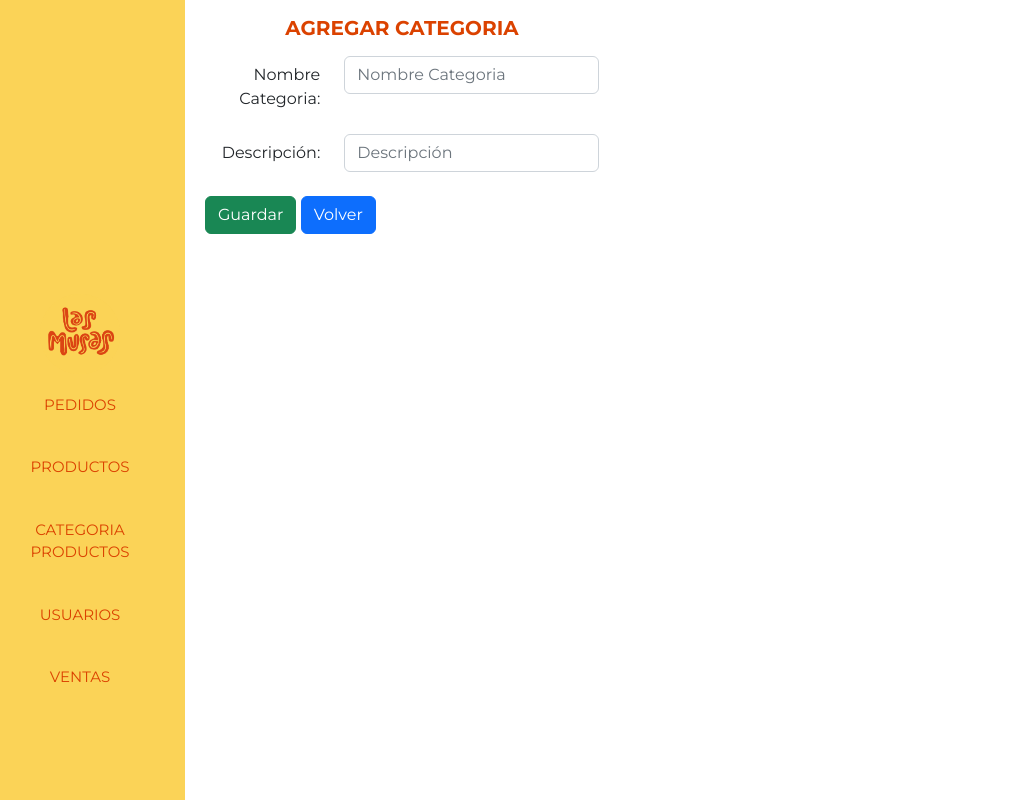
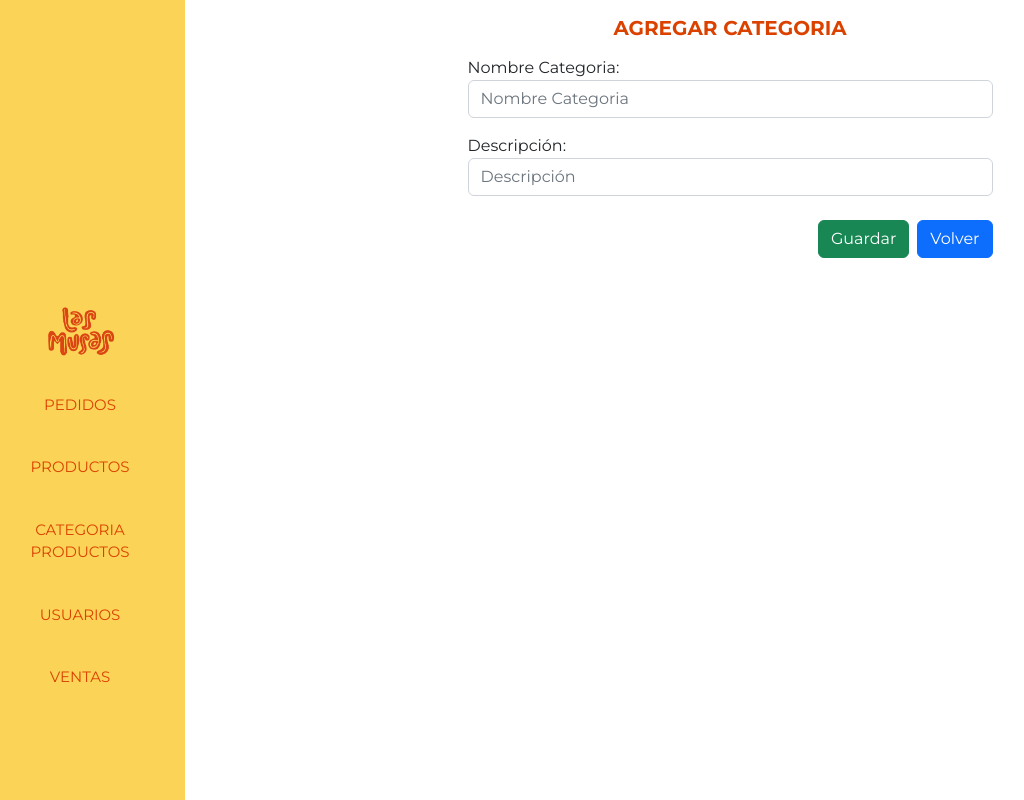
Before and after one commit to alonsobonilla/web-musas, a Flask app: template templates/admin/categoria/agregar.html in a window 1280 px wide. Shown: the whole page, without its empty margins (25-1049 px from the left). Run offline with Flask 3, Linux system fonts and the light colour scheme; the template is opened without the code that fills it, so the values that code supplies are empty.

Commit message:
Plantilla para formularios de agregar

```diff
--- a/templates/admin/categoria/agregar.html
+++ b/templates/admin/categoria/agregar.html
@@ -1,30 +1,44 @@
 {% extends "admin/main.html" %} {% block titulo %} Agregar categoria {% endblock
 %} {% block contenido %}
-<section class="d-inline-flex align-items-center m-auto justify-content-center">
-  <div class="">
-    <h3 class="m-3 fs-5 fw-bold">Agregar categoria</h3>
-    <form action="{{url_for('admin.categoria.guardar')}}" method="post">
-      <div class="mb-3 row">
-        <label class="col-sm-4 col-form-label text-end" for="nombreCategoria">Nombre Categoria:</label>
-        <div class="col-sm-8">
-          <input class="form-control" required type="text" placeholder="Nombre Categoria" name="nombreCategoria"
-            id="nombreCategoria" />
-        </div>
-
+<section class="w-50 m-auto">
+  <h3 class="m-3 fs-5 fw-bold">Agregar categoria</h3>
+  <form
+    action="{{url_for('admin.categoria.guardar')}}"
+    method="post"
+    class="d-flex flex-column justify-content-center"
+  >
+    <div class="mb-3">
+      <label class="" for="nombreCategoria">Nombre Categoria:</label>
+      <div class="">
+        <input
+          class="form-control"
+          required
+          type="text"
+          placeholder="Nombre Categoria"
+          name="nombreCategoria"
+          id="nombreCategoria"
+        />
       </div>
-      <div class="mb-3 row">
-        <label class="col-sm-4 col-form-label text-end" for="descripcion">Descripción:</label>
-        <div class="col-sm-8">
-          <input required type="text" class="form-control" placeholder="Descripción" name="descripcion"
-            id="descripcion" />
-        </div>
-
+    </div>
+    <div class="mb-3">
+      <label class="" for="descripcion">Descripción:</label>
+      <div class="">
+        <input
+          required
+          type="text"
+          class="form-control"
+          placeholder="Descripción"
+          name="descripcion"
+          id="descripcion"
+        />
       </div>
-
-
+    </div>
+    <div class="d-flex gap-2 justify-content-end">
       <button type="submit" class="btn btn-success mt-2">Guardar</button>
-      <a href="{{url_for('admin.categoria.home')}}" class="btn btn-primary mt-2">Volver</a>
-    </form>
-  </div>
+      <a href="{{url_for('admin.categoria.home')}}" class="btn btn-primary mt-2"
+        >Volver</a
+      >
+    </div>
+  </form>
 </section>
 {% endblock %}
```
